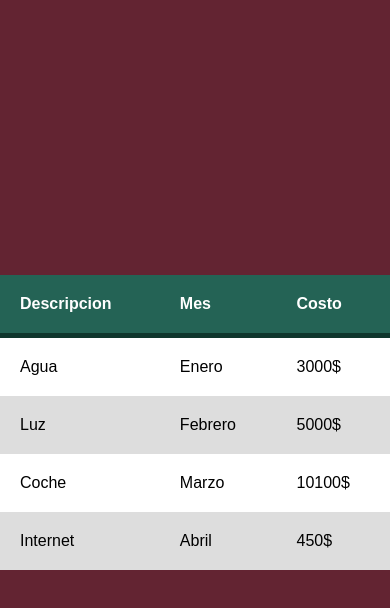
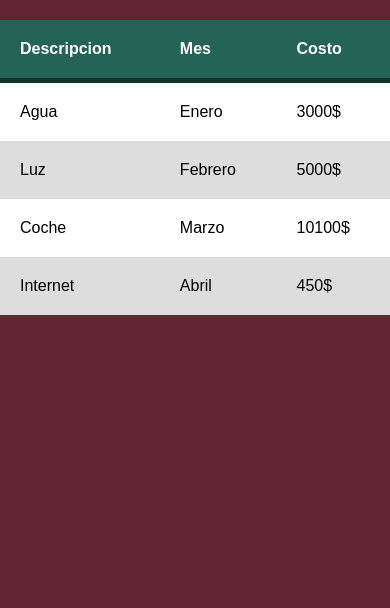
Before and after one commit to KennyRamosA/Tabla-Htmls---Css, a plain HTML site: page index.html in a window 390 px wide. Drawn offline with Linux system fonts and the light colour scheme.

Commit message:
responsive mobile

```diff
--- a/style.css
+++ b/style.css
@@ -47,3 +47,16 @@ tr:hover td {
   background-color: #369681;
   color: #fff;
 }
+
+@media (max-width: 760px) {
+  body {
+    height: 100%;
+  }
+
+  .container {
+    height: 100%;
+    padding: 20px 0;
+    height: 90%;
+    margin: auto;
+  }
+}
```
